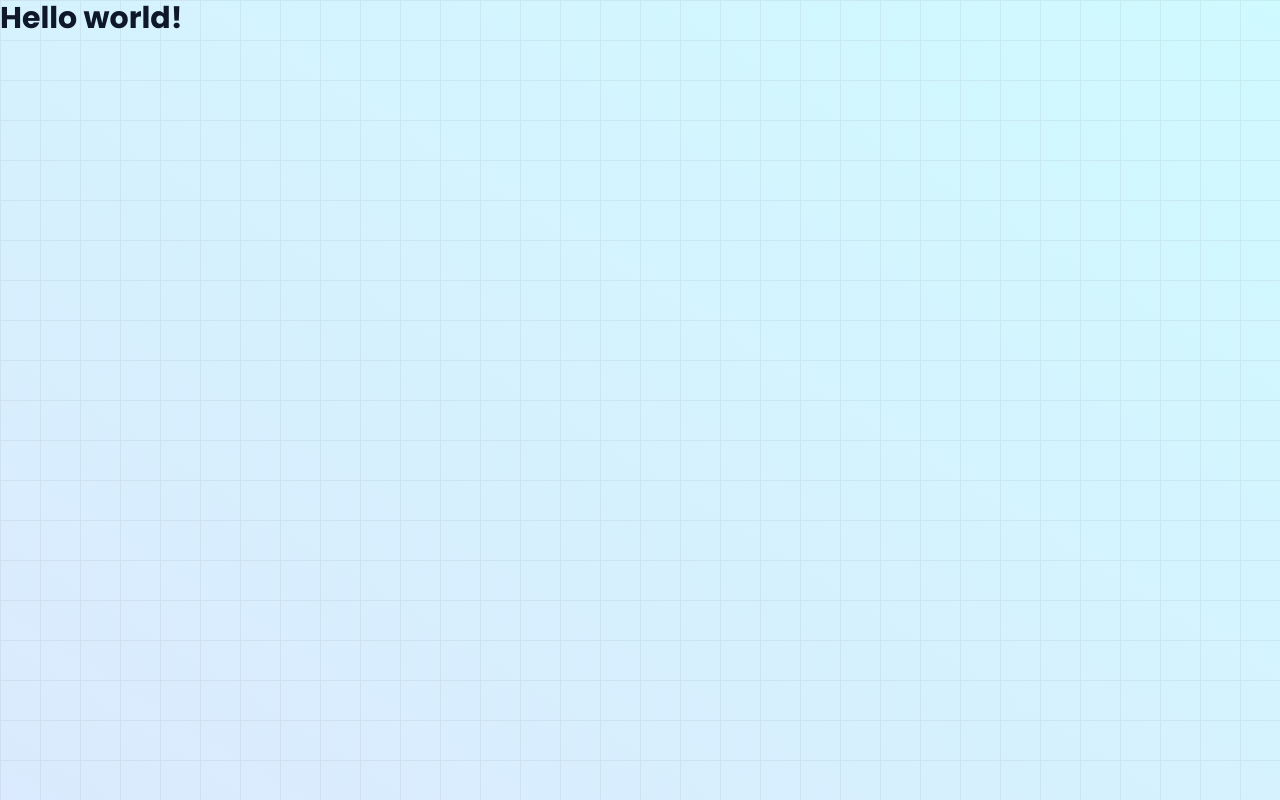
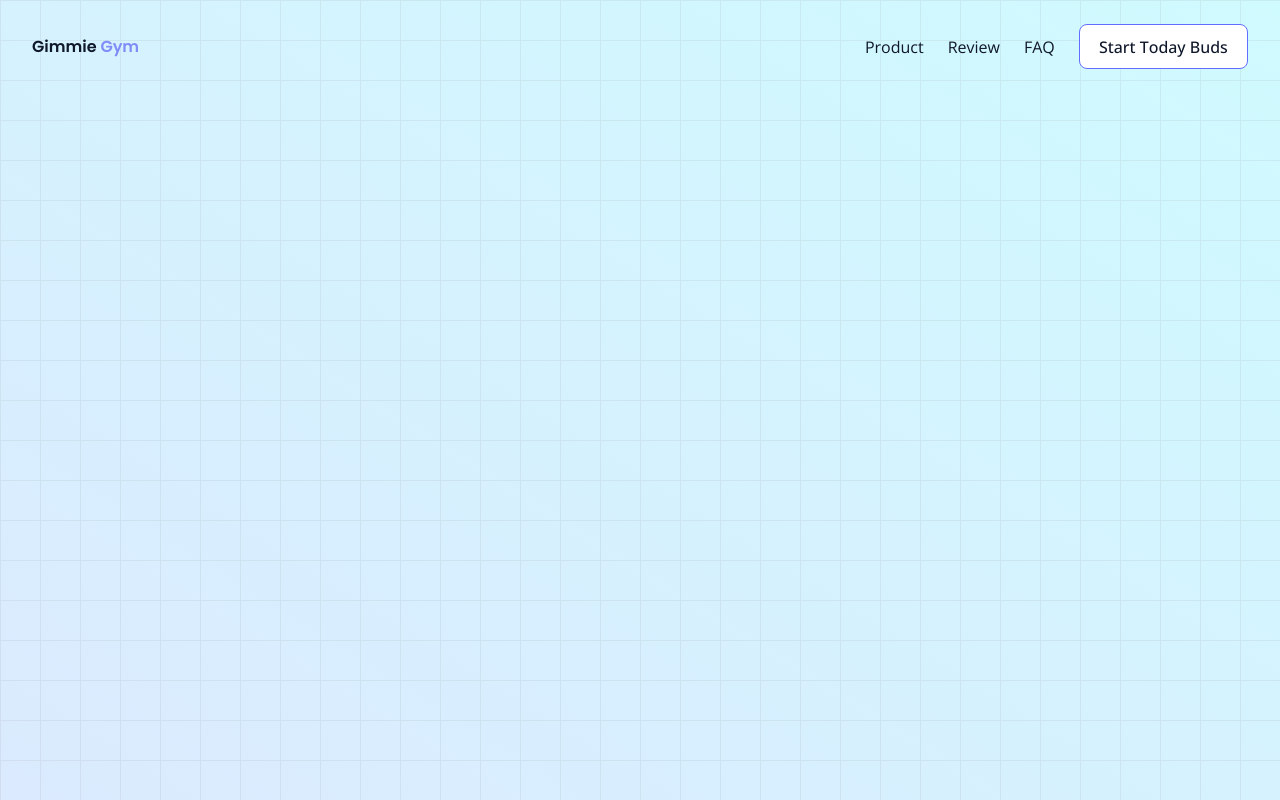
Before and after one commit to Anjasfedo/sveltekit-gym-page, a SvelteKit app: page / in a window 1280 px wide. Built offline with nearby package versions, Linux system fonts and the light colour scheme.

Commit message:
Some Components & Special Button

```diff
--- a/src/app.css
+++ b/src/app.css
@@ -27,3 +27,37 @@ span {
   background-image: linear-gradient(to right, grey 1px, transparent 1px),
     linear-gradient(to bottom, grey 1px, transparent 1px);
 }
+
+button,
+.button {
+  border-radius: 8px;
+  border: 1px solid transparent;
+  padding: 0.6em 1.2em;
+  font-size: 1em;
+  font-weight: 500;
+  font-family: inherit;
+  background-color: white;
+  cursor: pointer;
+  transition: border-color 0.2s;
+}
+
+button:hover {
+  border-color: #646cff;
+}
+
+button:focus, border:focus-visible {
+  outline: 4px auto -webkit-focus-ring-color;
+}
+
+.specialButton {
+  border-color: #646cff;
+}
+
+.specialButtonDark {
+  background: #646cff;
+  color: white;
+}
+
+.specialButton:hover {
+  border-color: blue;
+}
--- /dev/null
+++ b/src/components/Header.svelte
@@ -0,0 +1,20 @@
+<header class="flex flex-col relative z-20">
+  <div
+    class="max-w-[1400px] mx-auto w-full flex items-center justify-between p-4 py-6"
+  >
+    <a href="/">
+      <h1 class="font-semibold">
+        Gimmie <span class="text-indigo-400">Gym</span>
+      </h1>
+    </a>
+    <button class="md:hidden grid place-items-center">
+        <i class="fa-solid fa-bars"></i>
+    </button>
+    <nav class="hidden md:flex items-center gap-4 lg:gap-6">
+        <a href="#product" class="duration-200 hover:text-indigo-400 cursor-pointer">Product</a>
+        <a href="#review" class="duration-200 hover:text-indigo-400 cursor-pointer">Review</a>
+        <a href="#faq" class="duration-200 hover:text-indigo-400 cursor-pointer">FAQ</a>
+        <button class="specialButton">Start Today Buds</button>
+    </nav>
+  </div>
+</header>
--- /dev/null
+++ b/src/components/Hero.svelte
@@ -0,0 +1,8 @@
+<script>
+  import SectionWrap from "./SectionWrap.svelte";
+  import Header from "./Header.svelte";
+</script>
+
+<SectionWrap>
+  <Header />
+</SectionWrap>
--- /dev/null
+++ b/src/components/Product.svelte
@@ -0,0 +1,5 @@
+<script>
+  import SectionWrap from "./SectionWrap.svelte";
+
+</script>
+<SectionWrap id="product"></SectionWrap>
--- /dev/null
+++ b/src/components/SectionWrap.svelte
@@ -0,0 +1,9 @@
+<script>
+  export let id;
+</script>
+
+<section {id} class={"min-h-screen flex flex-col px-4 "}>
+  <div class="flex flex-col flex-1 max-w-[1400px] mx-auto w-full">
+    <slot />
+  </div>
+</section>
--- a/src/routes/+page.svelte
+++ b/src/routes/+page.svelte
@@ -1,7 +1,7 @@
-<h1 class="text-3xl font-bold">Hello world!</h1>
+<script>
+  import Hero from "../components/Hero.svelte";
+</script>
 
-<style lang="postcss">
-  /* :global(html) {
-    background-color: theme(colors.cyan.100);
-  } */
-</style>
+<main class="flex flex-col">
+  <Hero />
+</main>
```
Also changed, not shown: src/routes/+layout.svelte (+8 -0 lines), src/components/Conversion.svelte (added), src/components/Faq.svelte (added), src/components/Footer.svelte (added), src/components/Review.svelte (added).
